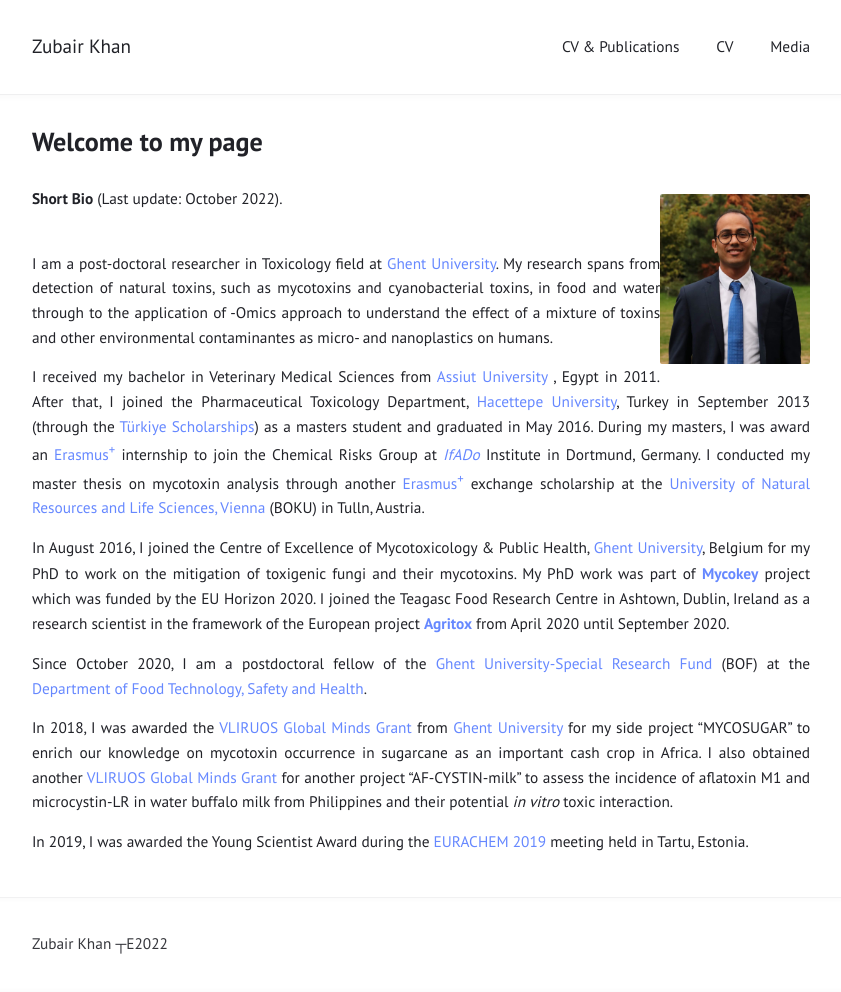
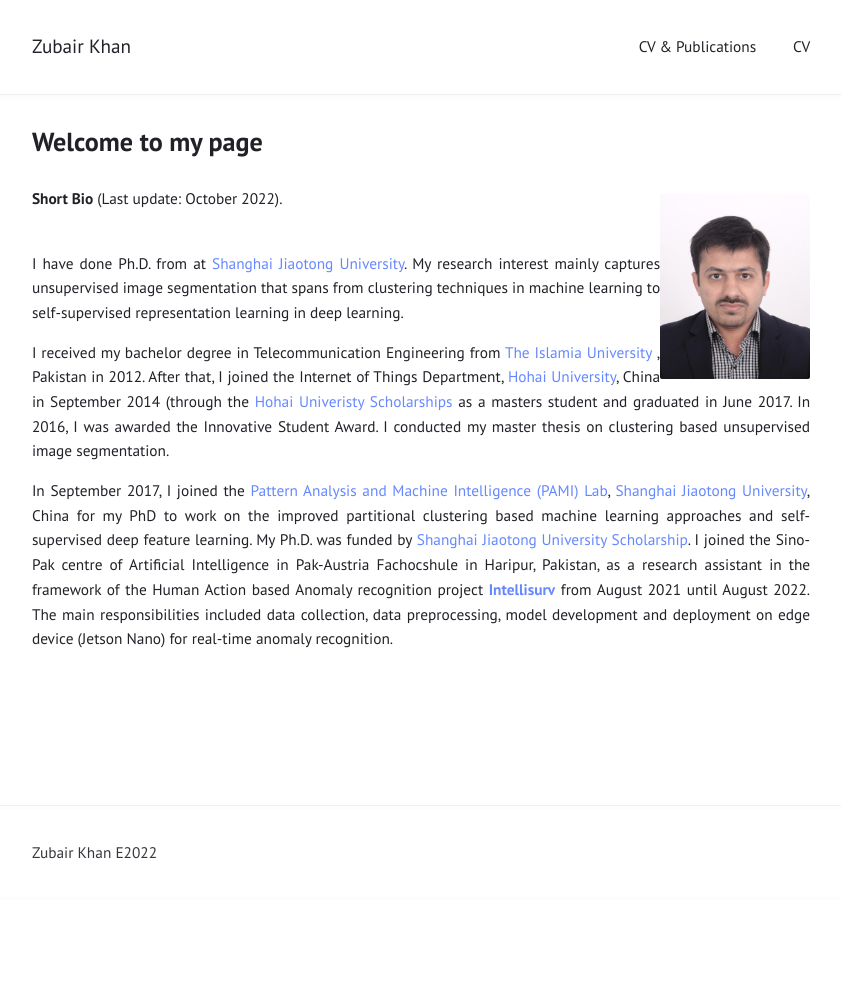
Before and after one commit to ZubairKhan001/zubairkhan.github.io, a Jekyll site: the page built from index.md, in a window 1280 px wide. Shown: the whole page, without its empty margins (219-1060 px from the left). Built offline with Jekyll 4.4.1, drawn with Linux system fonts in a browser that asks for light colours; after the commit the page ends 900 px from its top, so only the background shows below that.

Commit message:
initial commit

```diff
--- a/_config.yml
+++ b/_config.yml
@@ -4,7 +4,7 @@
 
 title: "Zubair Khan"
 author: "Zubair Khan"
-description: "Zubair Khan ┬Е2022"
+description: "Zubair Khan Е2022"
 permalink: /:title/
 lang: "en"
 excerpt_separator: "\n\n\n"
@@ -22,7 +22,7 @@ minimal: false            # use a dark header
 navigation:                # accepts {file, title, url, icon, sidebaricon}
   - {title: "CV & Publications", file: "publications.md"}
   - {url: "zubairkhan.pdf", title: "CV"}
-  - {title: "Media", file: "/media.md"}
+  # - {title: "Media", file: "/media.md"}
 
 external:                  # shows a footer with social links - for available icons see fontawesome.com/icons
   - {title: Mail, icon: envelope, url: "mailto:zubairkhan@sjtu.edu.cn"}
--- a/index.md
+++ b/index.md
@@ -7,14 +7,8 @@ title: "Welcome to my page"
 
 **Short Bio** (Last update: October 2022).
 
-<br /> I am a post-doctoral researcher in Toxicology field at [Ghent University](https://www.ugent.be/en). My research spans from detection of natural toxins, such as mycotoxins and cyanobacterial toxins, in food and water through to the application of -Omics approach to understand the effect of a mixture of toxins and other environmental contaminantes as micro- and nanoplastics on humans.
+<br /> I have done Ph.D. from at [Shanghai Jiaotong University](https://en.sjtu.edu.cn/). My research interest mainly captures unsupervised image segmentation that spans from clustering techniques in machine learning to self-supervised representation learning in deep learning.
 
-I received my bachelor in Veterinary Medical Sciences from [Assiut University](https://www.aun.edu.eg/main/) , Egypt in 2011. After that, I joined the Pharmaceutical Toxicology Department, [Hacettepe University](https://www.hacettepe.edu.tr/english), Turkey in September 2013 (through the [Türkiye Scholarships](https://www.turkiyeburslari.gov.tr/)) as a masters student and graduated in May 2016. During my masters, I was award an [Erasmus<sup>+</sup>](https://erasmus-plus.ec.europa.eu/) internship to join the Chemical Risks Group at [_IfADo_](https://www.ifado.de/ifadoen/) Institute in Dortmund, Germany. I conducted my master thesis on mycotoxin analysis through another [Erasmus<sup>+</sup>](https://erasmus-plus.ec.europa.eu/) exchange scholarship at the [University of Natural Resources and Life Sciences, Vienna](https://boku.ac.at/en/) (BOKU) in Tulln, Austria.
+I received my bachelor degree in Telecommunication Engineering from [The Islamia University](https://www.iub.edu.pk/) , Pakistan in 2012. After that, I joined the Internet of Things Department, [Hohai University](https://en.hhu.edu.cn/), China in September 2014 (through the [Hohai Univeristy Scholarships](https://ie.hhu.edu.cn/7299/list.htm) as a masters student and graduated in June 2017. In 2016, I was awarded the Innovative Student Award. I conducted my master thesis on clustering based unsupervised image segmentation.
 
-In August 2016, I joined the Centre of Excellence of Mycotoxicology & Public Health, [Ghent University](https://www.ugent.be/en), Belgium for my PhD to work on the mitigation of toxigenic fungi and their mycotoxins. My PhD work was part of [**Mycokey**](http://www.mycokey.eu/) project which was funded by the EU Horizon 2020. I joined the Teagasc Food Research Centre in Ashtown, Dublin, Ireland as a research scientist in the framework of the European project [**Agritox**](http://agritox.eu/) from April 2020 until September 2020.
-
-Since October 2020, I am a postdoctoral fellow of the [Ghent University-Special Research Fund](https://www.ugent.be/nl/onderzoek/financiering/bof/postdoc/overzicht.htm) (BOF) at the [Department of Food Technology, Safety and Health](https://www.ugent.be/bw/foodscience/en/research#rFoodMicro).
-
-In 2018, I was awarded the [VLIRUOS Global Minds Grant](https://www.ugent.be/en/research/funding/devcoop/globalmindsfund.htm) from [Ghent University](https://www.ugent.be/en) for my side project "MYCOSUGAR" to enrich our knowledge on mycotoxin occurrence in sugarcane as an important cash crop in Africa. I also obtained another [VLIRUOS Global Minds Grant](https://www.ugent.be/en/research/funding/devcoop/globalmindsfund.htm) for another project "AF-CYSTIN-milk" to assess the incidence of aflatoxin M1 and microcystin-LR in water buffalo milk from Philippines and their potential _in vitro_ toxic interaction.
-
-In 2019, I was awarded the Young Scientist Award during the [EURACHEM 2019](https://eurachem2019.akki.ut.ee/) meeting held in Tartu, Estonia.
+In September 2017, I joined the [Pattern Analysis and Machine Intelligence (PAMI) Lab](http://www.pami.sjtu.edu.cn/En/Home), [Shanghai Jiaotong University](https://en.sjtu.edu.cn/), China for my PhD to work on the improved partitional clustering based machine learning approaches and self-supervised deep feature learning. My Ph.D. was funded by [Shanghai Jiaotong University Scholarship](https://isc.sjtu.edu.cn/en/content.aspx?info_lb=44&flag=2). I joined the Sino-Pak centre of Artificial Intelligence in Pak-Austria Fachocshule in Haripur, Pakistan, as a research assistant in the framework of the Human Action based Anomaly recognition project [**Intellisurv**](https://paf-iast.edu.pk/spcai_intellisurvproject2/) from August 2021 until August 2022. The main responsibilities included data collection, data preprocessing, model development and deployment on edge device (Jetson Nano) for real-time anomaly recognition.
```
Also changed, not shown: Me.jpg, Meb.jpg.
